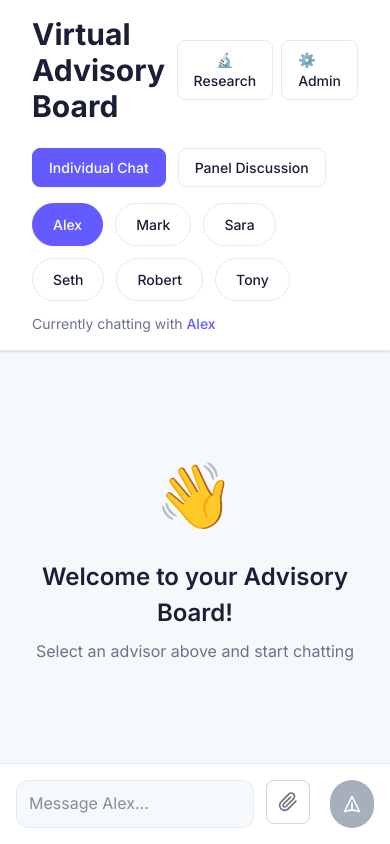
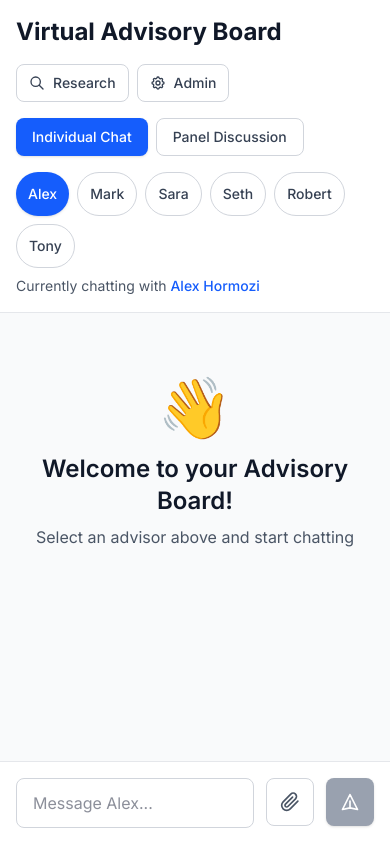
Before and after one commit to bostrovsky/virtual-advisory-board, a Next.js app in the folder frontend/: page / in a window 390 px wide. Built offline with nearby package versions, Linux system fonts and the light colour scheme.

Commit message:
Fix responsive design for mobile and desktop with clean UI rebuild

```diff
--- a/frontend/src/app/page.tsx
+++ b/frontend/src/app/page.tsx
@@ -163,119 +163,87 @@ export default function Chat() {
   };
 
   return (
-    <div className="flex flex-col h-screen" style={{backgroundColor: 'var(--tt-container)'}}>
+    <div className="flex flex-col h-screen bg-gray-50">
       {/* Header */}
-      <div className="bg-white shadow-sm" style={{borderBottom: '1px solid var(--tt-border-neutral)', padding: 'var(--tt-space-4) var(--tt-space-6)'}}>
-        <div className="flex justify-between items-center" style={{marginBottom: 'var(--tt-space-5)'}}>
-          <h1 style={{fontSize: 'var(--tt-font-size-3xl)', fontWeight: 'var(--tt-font-weight-bold)', lineHeight: 'var(--tt-line-height-tight)', color: 'var(--tt-text-primary)'}}>Virtual Advisory Board</h1>
-          <div className="flex gap-2">
+      <header className="bg-white border-b border-gray-200 p-4">
+        {/* Top Row - Title and Actions */}
+        <div className="flex flex-col sm:flex-row sm:items-center sm:justify-between gap-4 mb-4">
+          <h1 className="text-2xl md:text-3xl font-bold text-gray-900">
+            Virtual Advisory Board
+          </h1>
+          <div className="flex flex-wrap gap-2">
             <button
               onClick={() => setShowResearchAgent(true)}
-              className="inline-flex items-center transition-all duration-200 focus:outline-none hover:bg-gray-50"
-              style={{
-                padding: '0.5rem 1rem',
-                fontSize: 'var(--tt-font-size-sm)',
-                fontWeight: 'var(--tt-font-weight-medium)',
-                borderRadius: 'var(--tt-radius-md)',
-                backgroundColor: 'white',
-                color: 'var(--tt-text-primary)',
-                border: '1px solid var(--tt-border-neutral)',
-                cursor: 'pointer'
-              }}
+              className="flex items-center px-3 py-2 text-sm font-medium text-gray-700 bg-white border border-gray-300 rounded-lg hover:bg-gray-50 transition-colors"
             >
-              🔬 Research
+              <svg className="w-4 h-4 mr-2" fill="none" stroke="currentColor" viewBox="0 0 24 24">
+                <path strokeLinecap="round" strokeLinejoin="round" strokeWidth="2" d="M21 21l-6-6m2-5a7 7 0 11-14 0 7 7 0 0114 0z" />
+              </svg>
+              Research
             </button>
             <a
               href="/admin"
-              className="inline-flex items-center transition-all duration-200 focus:outline-none"
-              style={{
-                padding: '0.5rem 1rem',
-                fontSize: 'var(--tt-font-size-sm)',
-                fontWeight: 'var(--tt-font-weight-medium)',
-                borderRadius: 'var(--tt-radius-md)',
-                backgroundColor: 'white',
-                color: 'var(--tt-text-primary)',
-                border: '1px solid var(--tt-border-neutral)',
-                textDecoration: 'none'
-              }}
+              className="flex items-center px-3 py-2 text-sm font-medium text-gray-700 bg-white border border-gray-300 rounded-lg hover:bg-gray-50 transition-colors"
             >
-              ⚙️ Admin
+              <svg className="w-4 h-4 mr-2" fill="none" stroke="currentColor" viewBox="0 0 24 24">
+                <path strokeLinecap="round" strokeLinejoin="round" strokeWidth="2" d="M10.325 4.317c.426-1.756 2.924-1.756 3.35 0a1.724 1.724 0 002.573 1.066c1.543-.94 3.31.826 2.37 2.37a1.724 1.724 0 001.065 2.572c1.756.426 1.756 2.924 0 3.35a1.724 1.724 0 00-1.066 2.573c.94 1.543-.826 3.31-2.37 2.37a1.724 1.724 0 00-2.572 1.065c-.426 1.756-2.924 1.756-3.35 0a1.724 1.724 0 00-2.573-1.066c-1.543.94-3.31-.826-2.37-2.37a1.724 1.724 0 00-1.065-2.572c-1.756-.426-1.756-2.924 0-3.35a1.724 1.724 0 001.066-2.573c-.94-1.543.826-3.31 2.37-2.37.996.608 2.296.07 2.572-1.065z" />
+                <path strokeLinecap="round" strokeLinejoin="round" strokeWidth="2" d="M15 12a3 3 0 11-6 0 3 3 0 016 0z" />
+              </svg>
+              Admin
             </a>
           </div>
         </div>
 
         {/* Mode Selection */}
-        <div className="flex mb-4" style={{gap: 'var(--tt-space-3)'}}>
+        <div className="flex flex-wrap gap-2 mb-4">
           <button
             onClick={() => setChatMode('individual')}
-            className="inline-flex items-center transition-all duration-200 focus:outline-none"
-            style={{
-              padding: '0.5rem 1rem',
-              fontSize: 'var(--tt-font-size-sm)',
-              fontWeight: 'var(--tt-font-weight-medium)',
-              borderRadius: 'var(--tt-radius-md)',
-              backgroundColor: chatMode === 'individual' ? 'var(--tt-primary)' : 'white',
-              color: chatMode === 'individual' ? 'white' : 'var(--tt-text-primary)',
-              border: chatMode === 'individual' ? '1px solid var(--tt-primary)' : '1px solid var(--tt-border-neutral)',
-              boxShadow: chatMode === 'individual' ? 'var(--tt-shadow-sm)' : 'none'
-            }}
+            className={`px-4 py-2 text-sm font-medium rounded-lg transition-colors ${
+              chatMode === 'individual'
+                ? 'bg-blue-600 text-white shadow-sm'
+                : 'bg-white text-gray-700 border border-gray-300 hover:bg-gray-50'
+            }`}
           >
             Individual Chat
           </button>
           <button
             onClick={() => setChatMode('panel')}
-            className="inline-flex items-center transition-all duration-200 focus:outline-none"
-            style={{
-              padding: '0.5rem 1rem',
-              fontSize: 'var(--tt-font-size-sm)',
-              fontWeight: 'var(--tt-font-weight-medium)',
-              borderRadius: 'var(--tt-radius-md)',
-              backgroundColor: chatMode === 'panel' ? 'var(--tt-primary)' : 'white',
-              color: chatMode === 'panel' ? 'white' : 'var(--tt-text-primary)',
-              border: chatMode === 'panel' ? '1px solid var(--tt-primary)' : '1px solid var(--tt-border-neutral)',
-              boxShadow: chatMode === 'panel' ? 'var(--tt-shadow-sm)' : 'none'
-            }}
+            className={`px-4 py-2 text-sm font-medium rounded-lg transition-colors ${
+              chatMode === 'panel'
+                ? 'bg-blue-600 text-white shadow-sm'
+                : 'bg-white text-gray-700 border border-gray-300 hover:bg-gray-50'
+            }`}
           >
             Panel Discussion
           </button>
         </div>
 
+        {/* Advisor Selection */}
         {chatMode === 'individual' ? (
-          <>
-            {/* Individual Advisor Selection */}
-            <div className="flex flex-wrap mb-3" style={{gap: 'var(--tt-space-3)'}}>
+          <div>
+            <div className="flex flex-wrap gap-2 mb-2">
               {ADVISORS.map((advisor) => (
                 <button
                   key={advisor.id}
                   onClick={() => setSelectedAdvisor(advisor)}
-                  className="inline-flex items-center transition-all duration-200 focus:outline-none"
-                  style={{
-                    padding: '0.625rem 1.25rem',
-                    fontSize: 'var(--tt-font-size-sm)',
-                    fontWeight: 'var(--tt-font-weight-medium)',
-                    borderRadius: 'var(--tt-radius-full)',
-                    backgroundColor: selectedAdvisor.id === advisor.id ? 'var(--tt-primary)' : 'white',
-                    color: selectedAdvisor.id === advisor.id ? 'white' : 'var(--tt-text-primary)',
-                    border: selectedAdvisor.id === advisor.id ? '1px solid var(--tt-primary)' : '1px solid var(--tt-border-neutral)',
-                    boxShadow: selectedAdvisor.id === advisor.id ? 'var(--tt-shadow-sm)' : 'none'
-                  }}
+                  className={`px-3 py-2 text-sm font-medium rounded-full transition-colors min-h-[44px] ${
+                    selectedAdvisor.id === advisor.id
+                      ? 'bg-blue-600 text-white shadow-sm'
+                      : 'bg-white text-gray-700 border border-gray-300 hover:bg-gray-50'
+                  }`}
                 >
                   {advisor.name.split(' ')[0]}
                 </button>
               ))}
             </div>
-
-            <div style={{fontSize: 'var(--tt-font-size-sm)', color: 'var(--tt-text-secondary)'}}>
-              Currently chatting with <span style={{fontWeight: 'var(--tt-font-weight-medium)', color: 'var(--tt-primary)'}}>{selectedAdvisor.name.split(' ')[0]}</span>
+            <p className="text-sm text-gray-600">
+              Currently chatting with <span className="font-medium text-blue-600">{selectedAdvisor.name}</span>
+            </p>
           </div>
-          </>
         ) : (
-          <>
-            {/* Panel Advisor Selection */}
-            <div style={{fontSize: 'var(--tt-font-size-sm)', color: 'var(--tt-text-secondary)', marginBottom: 'var(--tt-space-3)'}}>
-              Select advisors for panel discussion:
-            </div>
-            <div className="flex flex-wrap mb-3" style={{gap: 'var(--tt-space-3)'}}>
+          <div>
+            <p className="text-sm text-gray-600 mb-2">Select advisors for panel discussion:</p>
+            <div className="flex flex-wrap gap-2 mb-2">
               {ADVISORS.map((advisor) => (
                 <button
                   key={advisor.id}
@@ -286,75 +254,67 @@ export default function Chat() {
                         : [...prev, advisor.id]
                     );
                   }}
-                  className="inline-flex items-center transition-all duration-200 focus:outline-none"
-                  style={{
-                    padding: '0.625rem 1.25rem',
-                    fontSize: 'var(--tt-font-size-sm)',
-                    fontWeight: 'var(--tt-font-weight-medium)',
-                    borderRadius: 'var(--tt-radius-full)',
-                    backgroundColor: selectedAdvisors.includes(advisor.id) ? 'var(--tt-primary)' : 'white',
-                    color: selectedAdvisors.includes(advisor.id) ? 'white' : 'var(--tt-text-primary)',
-                    border: selectedAdvisors.includes(advisor.id) ? '1px solid var(--tt-primary)' : '1px solid var(--tt-border-neutral)',
-                    boxShadow: selectedAdvisors.includes(advisor.id) ? 'var(--tt-shadow-sm)' : 'none'
-                  }}
+                  className={`px-3 py-2 text-sm font-medium rounded-full transition-colors min-h-[44px] ${
+                    selectedAdvisors.includes(advisor.id)
+                      ? 'bg-blue-600 text-white shadow-sm'
+                      : 'bg-white text-gray-700 border border-gray-300 hover:bg-gray-50'
+                  }`}
                 >
                   {advisor.name.split(' ')[0]}
                 </button>
               ))}
             </div>
-
-            <div style={{fontSize: 'var(--tt-font-size-sm)', color: 'var(--tt-text-secondary)'}}>
-              Selected advisors: <span style={{fontWeight: 'var(--tt-font-weight-medium)', color: 'var(--tt-primary)'}}>{selectedAdvisors.length}</span> of {ADVISORS.length}
+            <p className="text-sm text-gray-600">
+              Selected advisors: <span className="font-medium text-blue-600">{selectedAdvisors.length}</span> of {ADVISORS.length}
+            </p>
           </div>
-          </>
         )}
-      </div>
+      </header>
 
       {/* Messages Area */}
-      <div className="flex-1 overflow-y-auto" style={{padding: 'var(--tt-space-4) var(--tt-space-6)', gap: 'var(--tt-space-4)', display: 'flex', flexDirection: 'column'}}>
+      <main className="flex-1 overflow-y-auto p-4">
+        <div className="max-w-4xl mx-auto space-y-4">
           {messages.length === 0 ? (
-          <div className="text-center" style={{marginTop: 'var(--tt-space-10)'}}>
-            <div style={{fontSize: '4rem', marginBottom: 'var(--tt-space-4)'}}>👋</div>
-            <div style={{fontSize: 'var(--tt-font-size-2xl)', fontWeight: 'var(--tt-font-weight-semibold)', marginBottom: 'var(--tt-space-2)', color: 'var(--tt-text-primary)'}}>Welcome to your Advisory Board!</div>
-            <div style={{color: 'var(--tt-text-secondary)'}}>
+            <div className="text-center py-12">
+              <div className="text-6xl mb-4">👋</div>
+              <h2 className="text-2xl font-semibold text-gray-900 mb-2">
+                Welcome to your Advisory Board!
+              </h2>
+              <p className="text-gray-600">
                 {chatMode === 'individual'
                   ? 'Select an advisor above and start chatting'
                   : 'Choose advisors and start a panel discussion'
                 }
-            </div>
+              </p>
             </div>
           ) : (
             messages.map((message) => (
               <div
                 key={message.id}
                 className={`flex ${message.sender === 'user' ? 'justify-end' : 'justify-start'}`}
-              style={{marginBottom: 'var(--tt-space-4)'}}
               >
-              <div className={`max-w-xs sm:max-w-md lg:max-w-lg xl:max-w-xl ${
+                <div className={`max-w-xs sm:max-w-md lg:max-w-lg xl:max-w-2xl ${
                   message.sender === 'user' ? 'order-2' : 'order-1'
                 }`}>
                   {message.sender === 'advisor' && (
-                  <div style={{fontSize: 'var(--tt-font-size-sm)', fontWeight: 'var(--tt-font-weight-medium)', color: 'var(--tt-text-secondary)', marginBottom: 'var(--tt-space-1)'}}>
+                    <div className="text-sm font-medium text-gray-600 mb-1">
                       {message.advisorName}
                     </div>
                   )}
                   <div
-                  style={{
-                    padding: 'var(--tt-space-3) var(--tt-space-4)',
-                    borderRadius: message.sender === 'user' ? 'var(--tt-radius-lg) var(--tt-radius-lg) var(--tt-radius-sm) var(--tt-radius-lg)' : 'var(--tt-radius-lg) var(--tt-radius-lg) var(--tt-radius-lg) var(--tt-radius-sm)',
-                    fontSize: 'var(--tt-font-size-md)',
-                    lineHeight: 'var(--tt-line-height-normal)',
-                    backgroundColor: message.sender === 'user' ? 'var(--tt-primary)' : 'white',
-                    color: message.sender === 'user' ? 'white' : 'var(--tt-text-primary)',
-                    border: message.sender === 'user' ? 'none' : '1px solid var(--tt-border-neutral)',
-                    boxShadow: 'var(--tt-shadow-sm)'
-                  }}
+                    className={`p-3 rounded-lg shadow-sm ${
+                      message.sender === 'user'
+                        ? 'bg-blue-600 text-white rounded-br-sm'
+                        : 'bg-white text-gray-900 border border-gray-200 rounded-bl-sm'
+                    }`}
                   >
-                  <div className="whitespace-pre-wrap">{message.text}</div>
+                    <div className="whitespace-pre-wrap break-words text-sm sm:text-base leading-relaxed">
+                      {message.text}
                     </div>
-                <div className={`mt-1 ${
+                  </div>
+                  <div className={`mt-1 text-xs text-gray-500 ${
                     message.sender === 'user' ? 'text-right' : 'text-left'
-                }`} style={{fontSize: 'var(--tt-font-size-xs)', color: 'var(--tt-text-disabled)'}}>
+                  }`}>
                     {message.timestamp.toLocaleTimeString([], { hour: '2-digit', minute: '2-digit' })}
                   </div>
                 </div>
@@ -363,23 +323,16 @@ export default function Chat() {
           )}
 
           {isLoading && (
-          <div className="flex justify-start" style={{marginBottom: 'var(--tt-space-4)'}}>
-            <div className="max-w-xs sm:max-w-md lg:max-w-lg xl:max-w-xl">
-              <div style={{fontSize: 'var(--tt-font-size-sm)', fontWeight: 'var(--tt-font-weight-medium)', color: 'var(--tt-text-secondary)', marginBottom: 'var(--tt-space-1)'}}>
-                {selectedAdvisor.name}
+            <div className="flex justify-start">
+              <div className="max-w-xs sm:max-w-md lg:max-w-lg xl:max-w-2xl">
+                <div className="text-sm font-medium text-gray-600 mb-1">
+                  {chatMode === 'individual' ? selectedAdvisor.name : 'Advisors'}
                 </div>
-              <div style={{
-                backgroundColor: 'white',
-                color: 'var(--tt-text-primary)',
-                border: '1px solid var(--tt-border-neutral)',
-                borderRadius: 'var(--tt-radius-lg) var(--tt-radius-lg) var(--tt-radius-lg) var(--tt-radius-sm)',
-                boxShadow: 'var(--tt-shadow-sm)',
-                padding: 'var(--tt-space-3) var(--tt-space-4)'
-              }}>
+                <div className="bg-white border border-gray-200 rounded-lg rounded-bl-sm shadow-sm p-3">
                   <div className="flex space-x-1">
-                  <div className="w-2 h-2 rounded-full animate-bounce" style={{backgroundColor: 'var(--tt-text-disabled)'}}></div>
-                  <div className="w-2 h-2 rounded-full animate-bounce" style={{backgroundColor: 'var(--tt-text-disabled)', animationDelay: '0.1s'}}></div>
-                  <div className="w-2 h-2 rounded-full animate-bounce" style={{backgroundColor: 'var(--tt-text-disabled)', animationDelay: '0.2s'}}></div>
+                    <div className="w-2 h-2 bg-gray-400 rounded-full animate-bounce"></div>
+                    <div className="w-2 h-2 bg-gray-400 rounded-full animate-bounce" style={{animationDelay: '0.1s'}}></div>
+                    <div className="w-2 h-2 bg-gray-400 rounded-full animate-bounce" style={{animationDelay: '0.2s'}}></div>
                   </div>
                 </div>
               </div>
@@ -388,37 +341,47 @@ export default function Chat() {
 
           <div ref={messagesEndRef} />
         </div>
+      </main>
 
       {/* File Upload Area */}
       {showFileUpload && (
-        <div className="bg-white" style={{borderTop: '1px solid var(--tt-border-neutral)', padding: 'var(--tt-space-4)'}}>
+        <div className="bg-white border-t border-gray-200 p-4">
+          <div className="max-w-4xl mx-auto">
             <FileUpload onFileContent={handleFileContent} disabled={isLoading} />
             <button
               onClick={() => setShowFileUpload(false)}
-            className="mt-2 text-sm text-gray-600 hover:text-gray-800"
+              className="mt-2 text-sm text-gray-600 hover:text-gray-800 transition-colors"
             >
               Cancel
             </button>
           </div>
+        </div>
       )}
 
       {/* Input Area */}
-      <div className="bg-white" style={{borderTop: '1px solid var(--tt-border-neutral)', padding: 'var(--tt-space-4)'}}>
+      <footer className="bg-white border-t border-gray-200 p-4">
+        <div className="max-w-4xl mx-auto">
           {uploadedDocument && (
-          <div className="mb-2 p-2 bg-green-50 border border-green-200 rounded-lg flex items-center justify-between">
-            <span className="text-sm text-green-700">📄 {uploadedDocument.filename}</span>
+            <div className="mb-3 p-3 bg-green-50 border border-green-200 rounded-lg flex flex-col sm:flex-row sm:items-center sm:justify-between gap-2">
+              <span className="text-sm text-green-700 flex items-center">
+                <svg className="w-4 h-4 mr-2" fill="none" stroke="currentColor" viewBox="0 0 24 24">
+                  <path strokeLinecap="round" strokeLinejoin="round" strokeWidth="2" d="M9 12h6m-6 4h6m2 5H7a2 2 0 01-2-2V5a2 2 0 012-2h5.586a1 1 0 01.707.293l5.414 5.414a1 1 0 01.293.707V19a2 2 0 01-2 2z" />
+                </svg>
+                {uploadedDocument.filename}
+              </span>
               <button
                 onClick={() => {
                   setUploadedDocument(null);
                   setInputText('');
                 }}
-              className="text-red-500 hover:text-red-700 text-sm"
+                className="text-red-600 hover:text-red-700 text-sm font-medium transition-colors"
               >
                 Remove
               </button>
             </div>
           )}
-        <div className="flex" style={{gap: 'var(--tt-space-3)'}}>
+
+          <div className="flex gap-3">
             <textarea
               ref={(input) => { if (input) (window as any).chatInput = input; }}
               value={inputText}
@@ -429,55 +392,29 @@ export default function Chat() {
                   ? `Message ${selectedAdvisor.name.split(' ')[0]}...`
                   : 'Ask your panel of advisors a question...'
               }
-            className="flex-1 resize-none transition-all duration-200 focus:outline-none"
+              className="flex-1 resize-none border border-gray-300 rounded-lg px-4 py-3 text-base focus:ring-2 focus:ring-blue-500 focus:border-transparent disabled:opacity-50 disabled:cursor-not-allowed transition-all"
               rows={1}
               disabled={isLoading}
               style={{
-              border: '1px solid var(--tt-border-neutral)',
-              borderRadius: 'var(--tt-radius-lg)',
-              padding: '0.625rem 0.75rem',
-              fontSize: 'var(--tt-font-size-md)',
                 minHeight: '48px',
                 maxHeight: '120px',
-              backgroundColor: 'var(--tt-container)',
-              ...(isLoading && {
-                opacity: '0.5',
-                cursor: 'not-allowed'
-              })
               }}
               onInput={(e) => {
                 const target = e.target as HTMLTextAreaElement;
                 target.style.height = 'auto';
                 target.style.height = Math.min(target.scrollHeight, 120) + 'px';
               }}
-            onFocus={(e) => {
-              e.target.style.borderColor = 'var(--tt-border-focus)';
-              e.target.style.backgroundColor = 'white';
-              e.target.style.boxShadow = '0 0 0 4px rgba(99, 91, 255, 0.15)';
-            }}
-            onBlur={(e) => {
-              e.target.style.borderColor = 'var(--tt-border-neutral)';
-              e.target.style.backgroundColor = 'var(--tt-container)';
-              e.target.style.boxShadow = 'none';
-            }}
             />
+
             <button
               onClick={() => setShowFileUpload(!showFileUpload)}
-            className="p-2 transition-all duration-200 hover:bg-gray-100 rounded-lg border border-gray-300"
               disabled={isLoading}
               title="Upload document for review"
-            style={{
-              marginRight: '8px',
-              backgroundColor: showFileUpload ? '#e0f2fe' : 'white',
-              fontSize: '14px',
-              minWidth: '44px',
-              height: '44px',
-              display: 'flex',
-              alignItems: 'center',
-              justifyContent: 'center',
-              fontWeight: '500',
-              color: showFileUpload ? '#0369a1' : '#6b7280'
-            }}
+              className={`flex items-center justify-center w-12 h-12 rounded-lg border transition-all disabled:opacity-50 disabled:cursor-not-allowed ${
+                showFileUpload
+                  ? 'bg-blue-50 border-blue-300 text-blue-600'
+                  : 'bg-white border-gray-300 text-gray-600 hover:bg-gray-50'
+              }`}
             >
               <svg
                 width="20"
@@ -492,40 +429,19 @@ export default function Chat() {
                 <path d="M21.44 11.05l-9.19 9.19a6 6 0 0 1-8.49-8.49l9.19-9.19a4 4 0 0 1 5.66 5.66l-9.2 9.19a2 2 0 0 1-2.83-2.83l8.49-8.48" />
               </svg>
             </button>
+
             <button
               onClick={sendMessage}
               disabled={!inputText.trim() || isLoading}
-            className="transition-all duration-200 focus:outline-none"
-            style={{
-              padding: 'var(--tt-space-3)',
-              borderRadius: 'var(--tt-radius-full)',
-              backgroundColor: (!inputText.trim() || isLoading) ? 'var(--tt-text-disabled)' : 'var(--tt-primary)',
-              color: 'white',
-              border: 'none',
-              cursor: (!inputText.trim() || isLoading) ? 'not-allowed' : 'pointer',
-              boxShadow: (!inputText.trim() || isLoading) ? 'none' : 'var(--tt-shadow-sm)'
-            }}
-            onMouseEnter={(e) => {
-              if (!(!inputText.trim() || isLoading)) {
-                e.currentTarget.style.backgroundColor = 'var(--tt-primary-dark)';
-                e.currentTarget.style.transform = 'translateY(-1px)';
-                e.currentTarget.style.boxShadow = 'var(--tt-shadow-md)';
-              }
-            }}
-            onMouseLeave={(e) => {
-              if (!(!inputText.trim() || isLoading)) {
-                e.currentTarget.style.backgroundColor = 'var(--tt-primary)';
-                e.currentTarget.style.transform = 'translateY(0)';
-                e.currentTarget.style.boxShadow = 'var(--tt-shadow-sm)';
-              }
-            }}
+              className="flex items-center justify-center w-12 h-12 bg-blue-600 text-white rounded-lg hover:bg-blue-700 disabled:bg-gray-400 disabled:cursor-not-allowed transition-all shadow-sm hover:shadow-md"
             >
               <svg className="w-5 h-5" fill="none" stroke="currentColor" viewBox="0 0 24 24">
-              <path strokeLinecap="round" strokeLinejoin="round" strokeWidth="2" d="M12 19l9 2-9-18-9 18 9-2zm0 0v-8"></path>
+                <path strokeLinecap="round" strokeLinejoin="round" strokeWidth="2" d="M12 19l9 2-9-18-9 18 9-2zm0 0v-8" />
               </svg>
             </button>
           </div>
         </div>
+      </footer>
 
       {/* Research Agent Modal */}
       {showResearchAgent && (
```
Also changed, not shown: 6 other files (tests, documents, lock files or other folders). Lines whose indentation alone changed are shown as unchanged.
